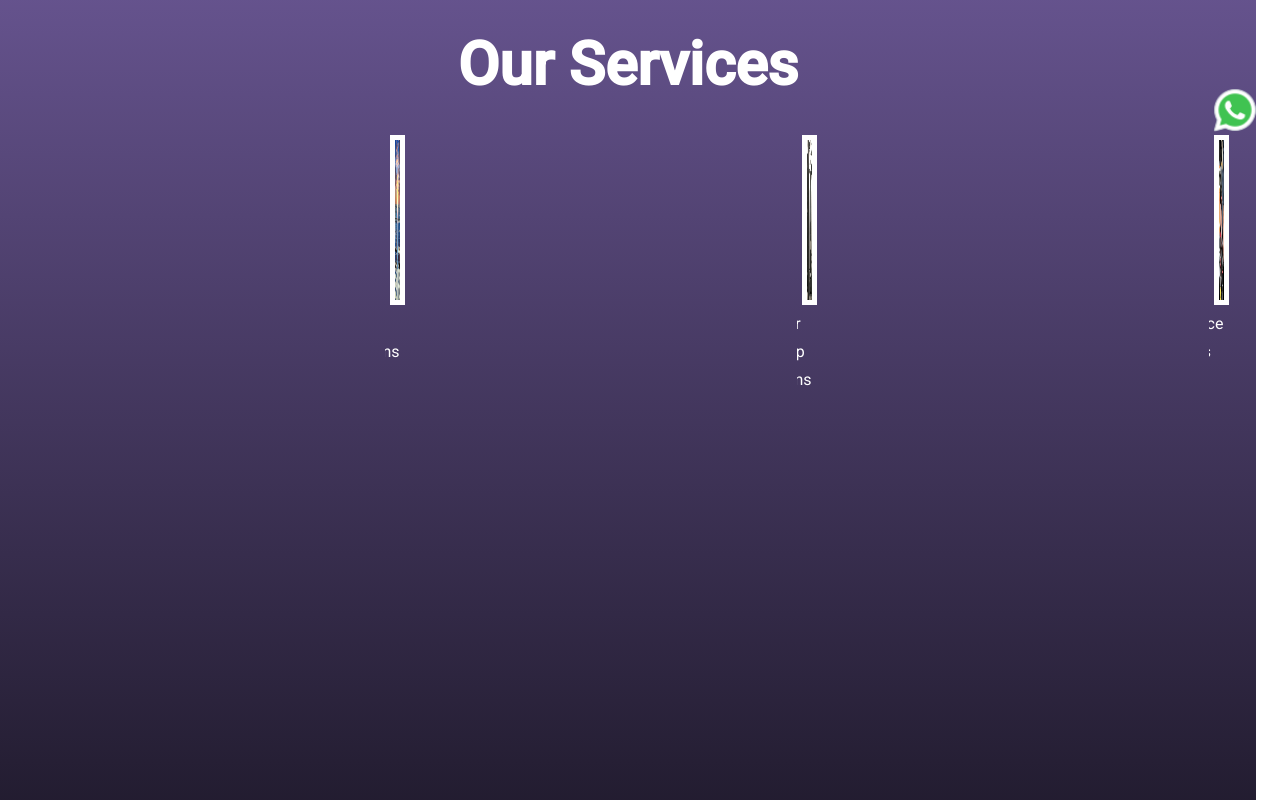
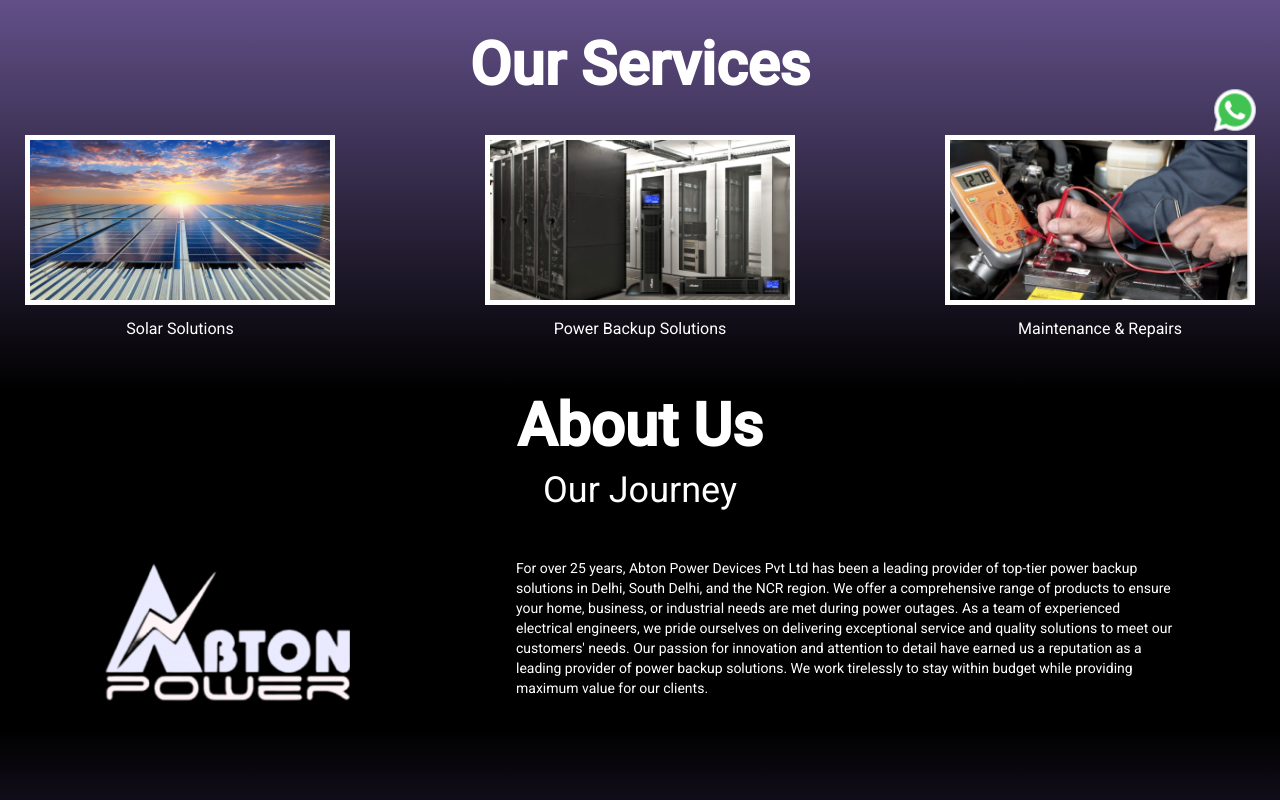
Before and after one commit to abtonpower/AbtonPower, an Angular app: page / in a window 1280 px wide. Shown: the part 620-1420 px from the top of the page. Built offline with nearby package versions, Linux system fonts and the light colour scheme.

Commit message:
fix media queries

```diff
--- a/src/app/home/home.component.mq.css
+++ b/src/app/home/home.component.mq.css
@@ -251,70 +251,3 @@
 
 
   }
-
-
-  @media (min-width: 768px){
-
-  /* service section */
-    .service-container{
-      width: 95%;
-      height: 1200px;
-      /* border: 2px solid brown; */
-    }
-
-    .images {
-      margin-top: 30px;
-      display: flex;
-      flex-wrap: wrap;
-      /* border: 2px solid green; */
-      width: 100%;
-      height: 1000px;
-
-
-  }
-
-
-  .image {
-      /* flex: 1 0 50%; /* Two items per row for iPad view */
-      /* display: flex;  */
-      flex-direction: row;
-      /* align-items: center;
-      text-align: center; */
-      /* margin-bottom: 20px; Add margin between items */
-      /* border: 2px solid rgb(0, 34, 255); */
-       width: 80%;
-      height: 60%;
-      justify-content: space-between;
-      align-items: stretch;
-      margin-left: 30%;
-
-  }
-  .image img{
-      width: 70%;
-      float: left;
-  }
-
-  .subtitle {
-      margin-top: 10px; /* Add margin between image and heading */
-      float: right;
-      padding-right: 35%;
-  }
-
-
-  /* about us section */
-    .about-section{
-      width: 95%;
-    }
-    .content .logo img{
-      padding-left: 35%;
-    }
-    .titles h1{
-      padding-top: 15px;
-    }
-
-    /* partners section */
-     .partner-section h2{
-      padding-left: 20%;
-     }
-
-  }
```
